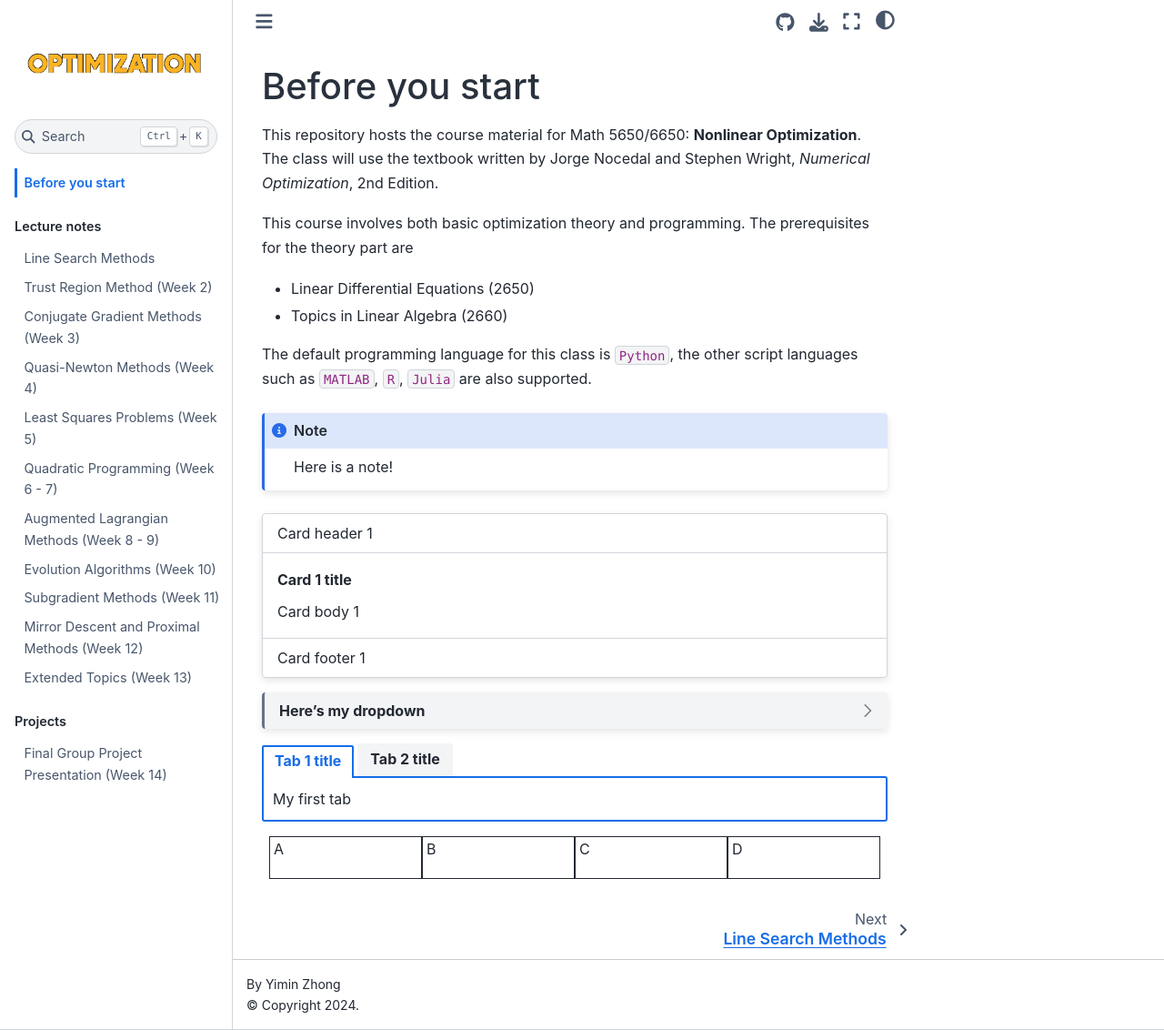
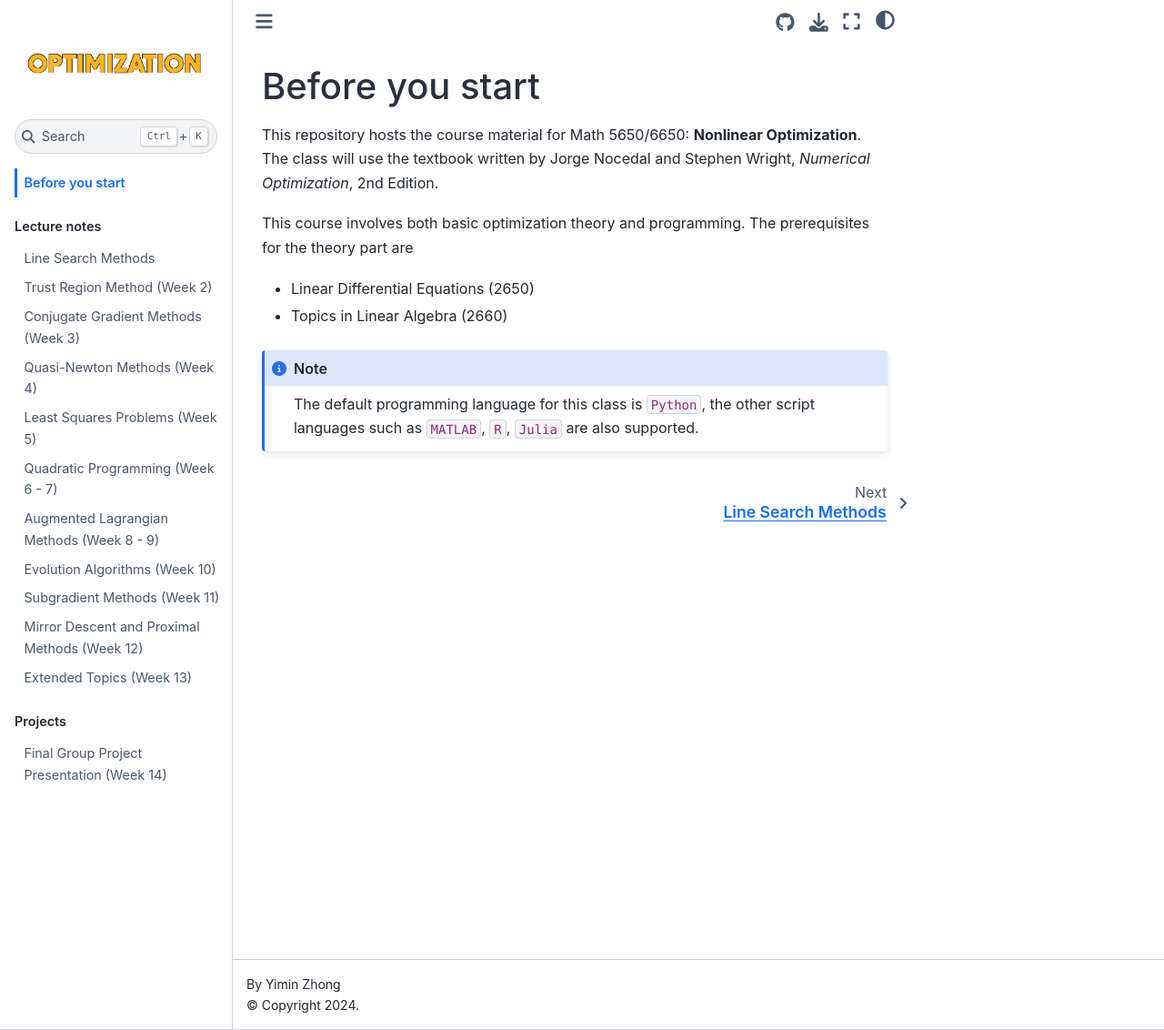
Before and after one commit to Auburn-5650-6650-Fall-2023/auburn-5650-6650-fall-2023.github.io, a Jupyter Book: the page built from intro.md, in a window 1280 px wide and 1132 px high. Shown: the whole window at 91% size. Built offline with Jupyter Book 1.0.4 settings and Sphinx 7.4.7 and the Sphinx Book theme 1.1.4, drawn with Linux system fonts in a browser that asks for light colours.

Commit message:
reformat

`````diff
--- a/intro.md
+++ b/intro.md
@@ -7,25 +7,11 @@ This course involves both basic optimization theory and programming. The prerequ
 - Linear Differential Equations (2650)
 - Topics in Linear Algebra (2660)
 
-The default programming language for this class is ``Python``, the other script languages such as ``MATLAB``,  ``R``, ``Julia`` are also supported.
 
 ```{note}
-Here is a note!
+The default programming language for this class is ``Python``, the other script languages such as ``MATLAB``,  ``R``, ``Julia`` are also supported.
 ```
-
-````{card} Card 1 title
-
-Card header 1
-^^^
-Card body 1
-+++
-Card footer 1
-````
-
-```{dropdown} Here's my dropdown
-And here's my dropdown content
-```
-
+<!--
 ````{tab-set}
 ```{tab-item} Tab 1 title
 My first tab
@@ -56,4 +42,4 @@ C
 D
 :::
 
-::::
+:::: -->
`````
Also changed, not shown: LineSearch.md (+1 -1 lines).
